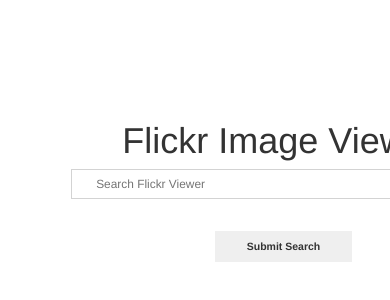
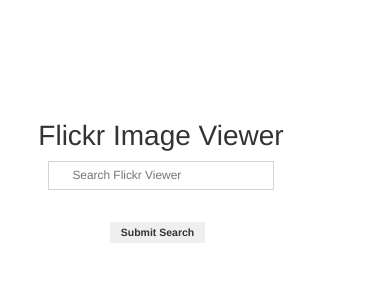
Before and after one commit to galdinorosas/flickrImageAPI, a plain HTML site: page index.html in a window 390 px wide. Shown: the part 92-392 px from the top of the page. Drawn offline with nearby package versions, Linux system fonts and the light colour scheme.

Commit message:
changes to mobile view of application.

```diff
--- a/css/styles.css
+++ b/css/styles.css
@@ -28,26 +28,28 @@
     text-align: center;
     position: relative;
     top: 15%;
+    font-size: 2em;
+    margin-left: -8.5em;
 }
 
 .introSearch {
-    width: 33em;
+    width: 19em;
     height: 2.5em;
     font-size: 0.85em;
     border: lightgrey solid 1px;
     padding-left: 2em;
-    margin: 2em 6em 0em 6em;
+    margin: 2em 6em 0em 4em;
 }
 
 .introSubmit {
     cursor: pointer;
     margin-top: 5em;
-    width: 13em;
-    height: 3em;
+    width: 9em;
+    height: 2em;
     border: 0;
     font-weight: bold;
     font-size: 0.75em;
-    margin: 3em 20.5em;
+    margin: 3em 10.5em;
     -webkit-transition: background 0.5s linear;
     -moz-transition: background 0.5s linear;
     -o-transition: background 0.5s linear;
@@ -85,9 +87,9 @@
 }
 
 .topInfoContainer {
-    width: 26em;
+    width: 14em;
     height: 2em;
-    margin: 0 auto;
+    margin: 3em auto;
 }
 
 .paginationContainer {
@@ -107,12 +109,12 @@
     height: 2.5em;
     font-size: 0.85em;
     border: lightgrey solid 1px;
-    margin: 1em 0em 0em 1em;
+    margin: 1em 0em 0em -1.5em;
 }
 
 #topBarSubmit {
     cursor: pointer;
-    margin: 1em 0em 0em 1em;
+    margin: 1em 0em 0em 2.75em;
     width: 13em;
     height: 2.5em;
     border: 0;
```
